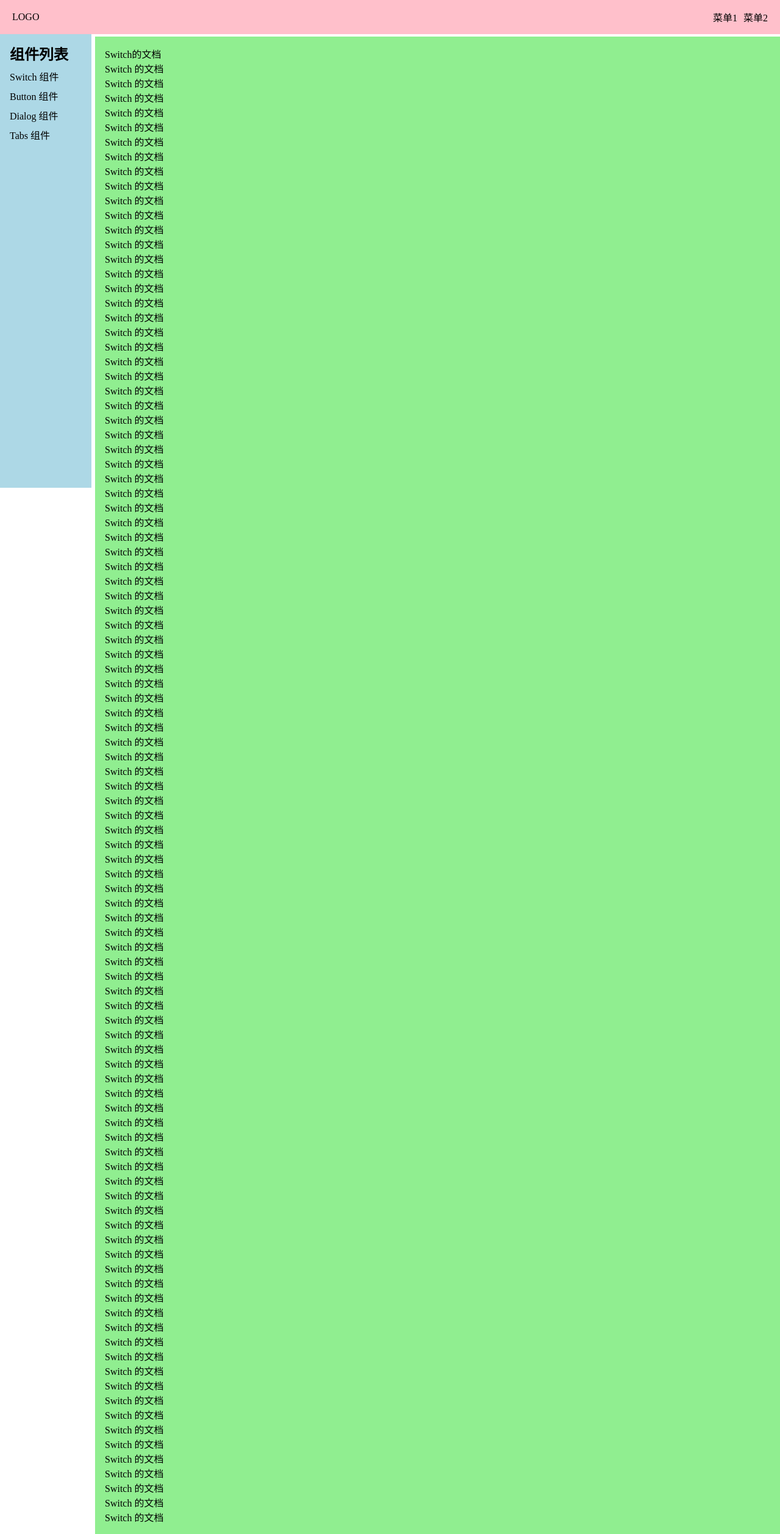
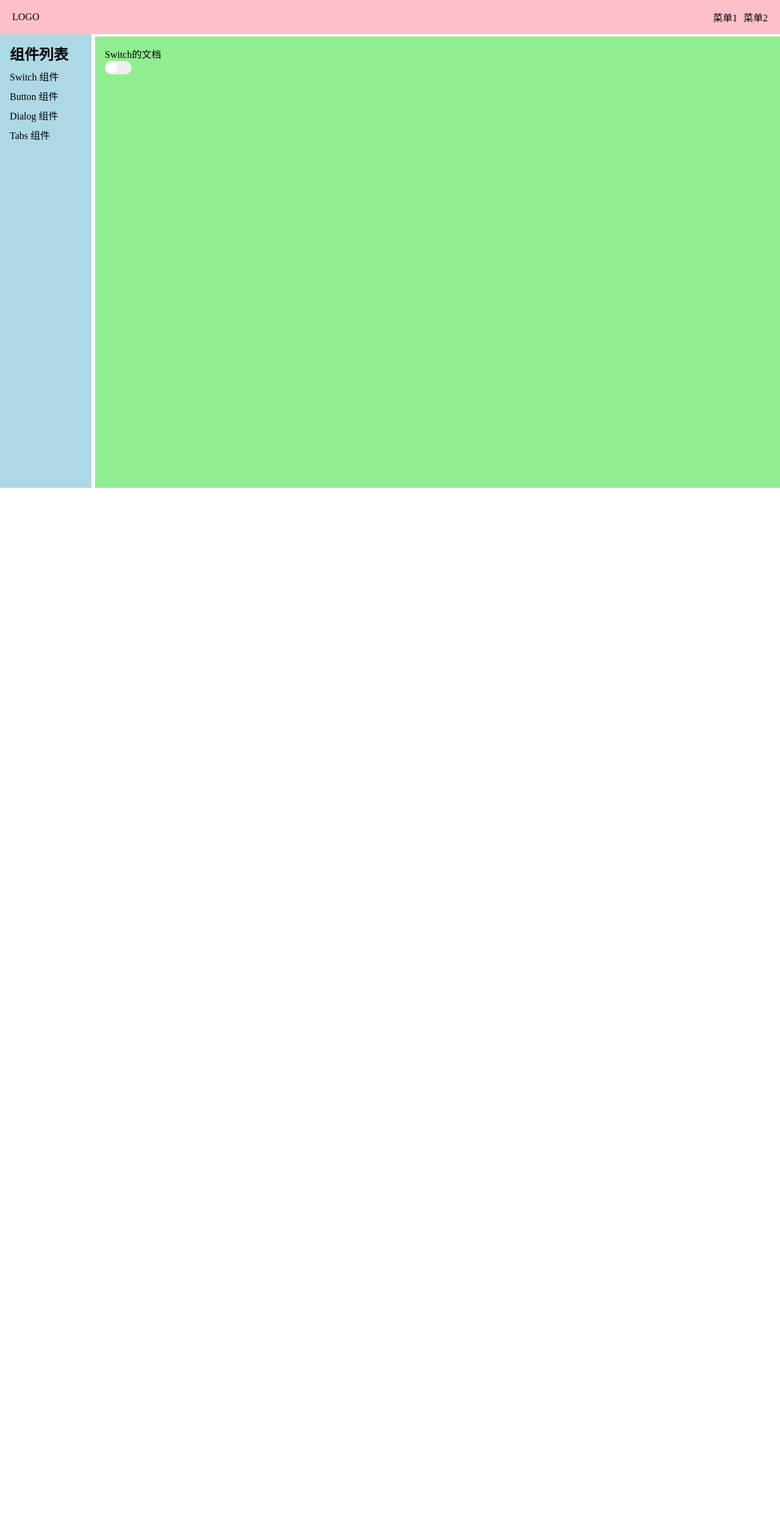
Before and after one commit to wondershare36/king-ui, a Vue app: page /#/doc/switch in a window 1280 px wide. Shown: the whole page at 61% size. After the commit the page ends 800 px from the top, so only its background shows below. Built offline with nearby package versions, Linux system fonts and the light colour scheme.

Commit message:
动画流畅了

```diff
--- a/src/components/SwitchDemo.vue
+++ b/src/components/SwitchDemo.vue
@@ -1,113 +1,17 @@
 <template>
   <div>
     Switch的文档
-    <p>Switch 的文档</p>
-    <p>Switch 的文档</p>
-    <p>Switch 的文档</p>
-    <p>Switch 的文档</p>
-    <p>Switch 的文档</p>
-    <p>Switch 的文档</p>
-    <p>Switch 的文档</p>
-    <p>Switch 的文档</p>
-    <p>Switch 的文档</p>
-    <p>Switch 的文档</p>
-    <p>Switch 的文档</p>
-    <p>Switch 的文档</p>
-    <p>Switch 的文档</p>
-    <p>Switch 的文档</p>
-    <p>Switch 的文档</p>
-    <p>Switch 的文档</p>
-    <p>Switch 的文档</p>
-    <p>Switch 的文档</p>
-    <p>Switch 的文档</p>
-    <p>Switch 的文档</p>
-    <p>Switch 的文档</p>
-    <p>Switch 的文档</p>
-    <p>Switch 的文档</p>
-    <p>Switch 的文档</p>
-    <p>Switch 的文档</p>
-    <p>Switch 的文档</p>
-    <p>Switch 的文档</p>
-    <p>Switch 的文档</p>
-    <p>Switch 的文档</p>
-    <p>Switch 的文档</p>
-    <p>Switch 的文档</p>
-    <p>Switch 的文档</p>
-    <p>Switch 的文档</p>
-    <p>Switch 的文档</p>
-    <p>Switch 的文档</p>
-    <p>Switch 的文档</p>
-    <p>Switch 的文档</p>
-    <p>Switch 的文档</p>
-    <p>Switch 的文档</p>
-    <p>Switch 的文档</p>
-    <p>Switch 的文档</p>
-    <p>Switch 的文档</p>
-    <p>Switch 的文档</p>
-    <p>Switch 的文档</p>
-    <p>Switch 的文档</p>
-    <p>Switch 的文档</p>
-    <p>Switch 的文档</p>
-    <p>Switch 的文档</p>
-    <p>Switch 的文档</p>
-    <p>Switch 的文档</p>
-    <p>Switch 的文档</p>
-    <p>Switch 的文档</p>
-    <p>Switch 的文档</p>
-    <p>Switch 的文档</p>
-    <p>Switch 的文档</p>
-    <p>Switch 的文档</p>
-    <p>Switch 的文档</p>
-    <p>Switch 的文档</p>
-    <p>Switch 的文档</p>
-    <p>Switch 的文档</p>
-    <p>Switch 的文档</p>
-    <p>Switch 的文档</p>
-    <p>Switch 的文档</p>
-    <p>Switch 的文档</p>
-    <p>Switch 的文档</p>
-    <p>Switch 的文档</p>
-    <p>Switch 的文档</p>
-    <p>Switch 的文档</p>
-    <p>Switch 的文档</p>
-    <p>Switch 的文档</p>
-    <p>Switch 的文档</p>
-    <p>Switch 的文档</p>
-    <p>Switch 的文档</p>
-    <p>Switch 的文档</p>
-    <p>Switch 的文档</p>
-    <p>Switch 的文档</p>
-    <p>Switch 的文档</p>
-    <p>Switch 的文档</p>
-    <p>Switch 的文档</p>
-    <p>Switch 的文档</p>
-    <p>Switch 的文档</p>
-    <p>Switch 的文档</p>
-    <p>Switch 的文档</p>
-    <p>Switch 的文档</p>
-    <p>Switch 的文档</p>
-    <p>Switch 的文档</p>
-    <p>Switch 的文档</p>
-    <p>Switch 的文档</p>
-    <p>Switch 的文档</p>
-    <p>Switch 的文档</p>
-    <p>Switch 的文档</p>
-    <p>Switch 的文档</p>
-    <p>Switch 的文档</p>
-    <p>Switch 的文档</p>
-    <p>Switch 的文档</p>
-    <p>Switch 的文档</p>
-    <p>Switch 的文档</p>
-    <p>Switch 的文档</p>
-    <p>Switch 的文档</p>
-    <p>Switch 的文档</p>
+    <Switch/>
   </div>
 </template>
 
-<script>
+<script lang="ts">
+import Switch from '../lib/Switch.vue';
+
 export default {
-name: "SwitchDemo"
-}
+  name: 'SwitchDemo',
+  components: {Switch}
+};
 </script>
 
 <style scoped>
--- /dev/null
+++ b/src/lib/Switch.vue
@@ -0,0 +1,52 @@
+<template>
+  <div>
+    <button @click="toggle" :class="{checked}"><span></span></button>
+  </div>
+</template>
+
+<script>
+import { ref } from 'vue';
+
+export default {
+  name: 'Switch',
+  setup() {
+    const checked = ref(false);
+    const toggle = () => {
+      checked.value = !checked.value;
+    };
+    return {  checked, toggle };
+  }
+
+};
+</script>
+
+<style lang="scss" scoped>
+$h: 22px;
+$h2: $h - 4px;
+button {
+  height: $h;
+  width: $h*2;
+  border: none;
+  border-radius: $h/2;
+  position: relative;
+}
+span {
+  position: absolute;
+  top: 2px;
+  left: 2px;
+  height: $h2;
+  width: $h2;
+  border-radius: $h/2;
+  background-color: #fff;
+  transition: left 250ms;
+}
+button.checked {
+  background: blue;
+}
+button.checked > span {
+  left: calc(100% - #{$h2} - 2px);
+}
+button:focus {
+  outline: none;
+}
+</style>
```
